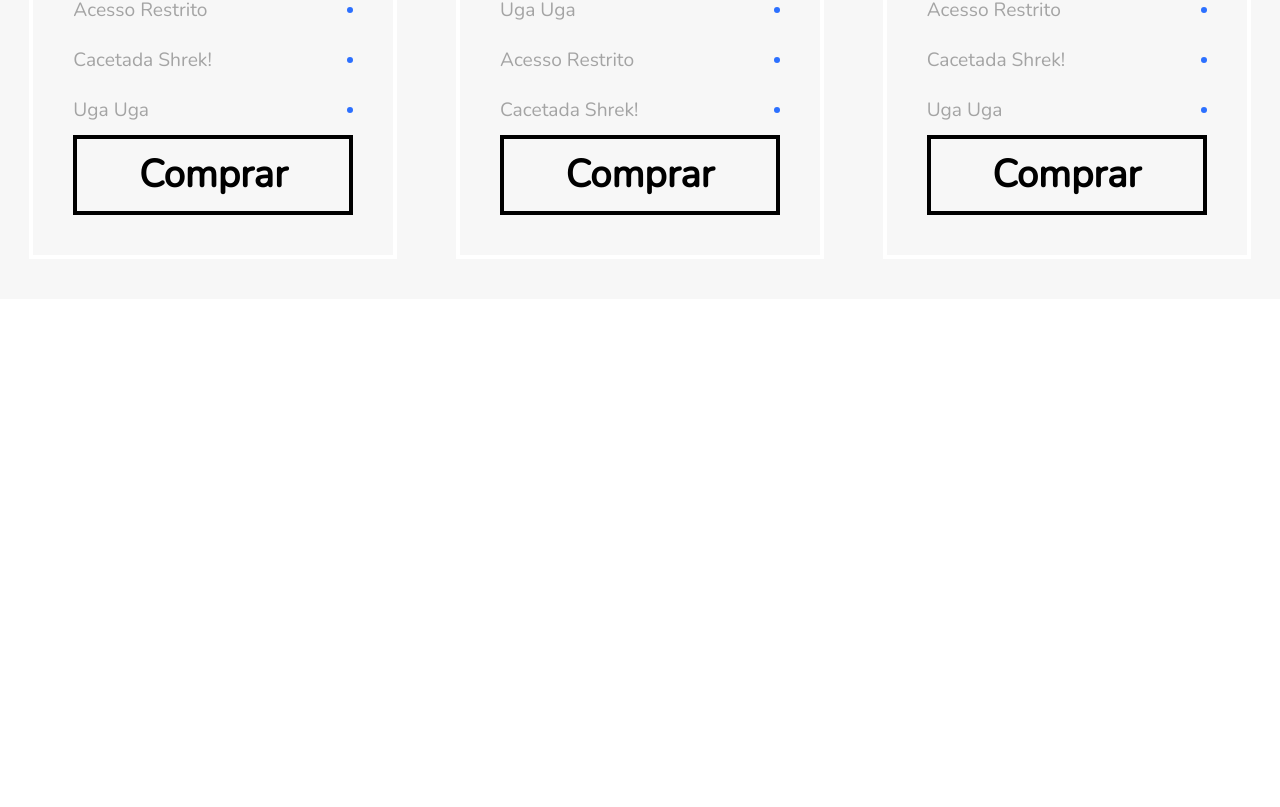
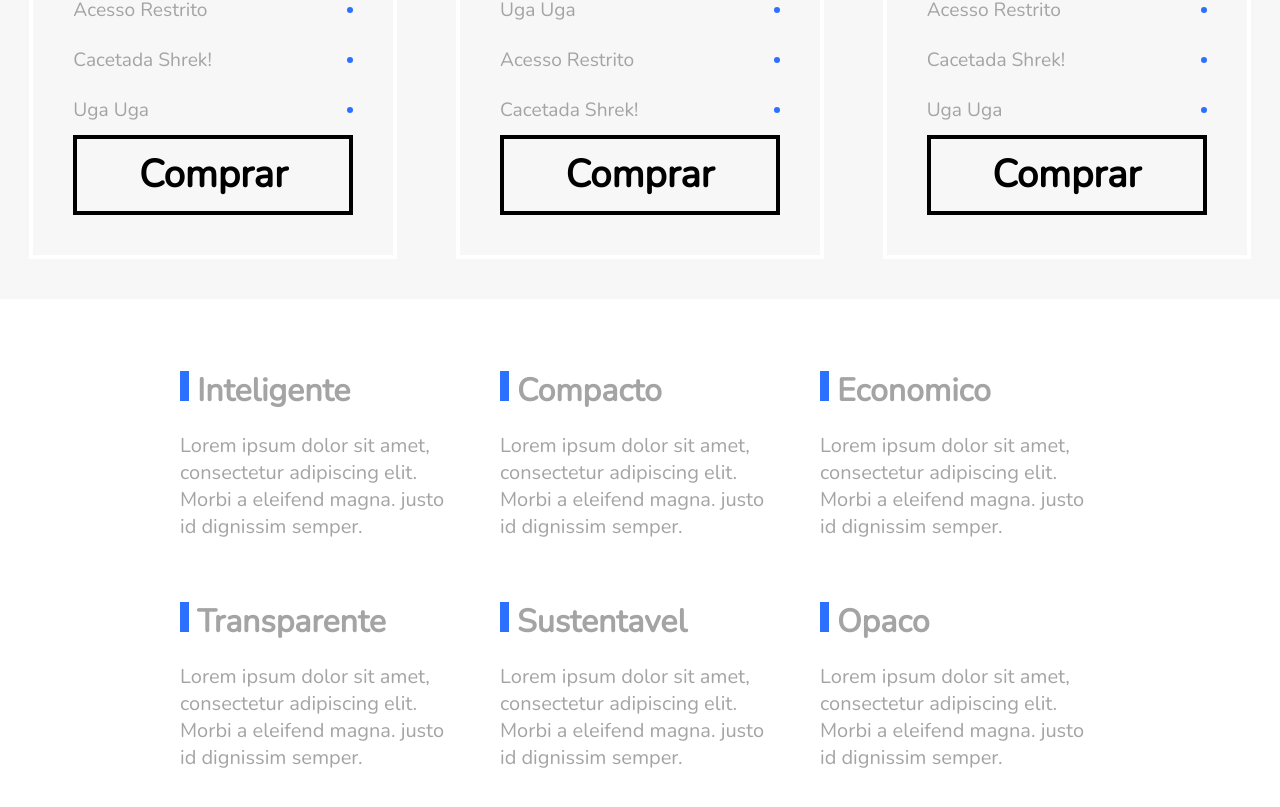
Before and after one commit to pauloUAG/flexblogReactJS, a React (Create React App) app: page / in a window 1280 px wide. Shown: the part 1938-2745 px from the top of the page. Before the commit the page ends 2247 px from the top, so only its background shows below. Built offline with nearby package versions, Linux system fonts and the light colour scheme.

Commit message:
Secao qualidade terminada

```diff
--- a/src/App.js
+++ b/src/App.js
@@ -4,6 +4,7 @@ import Header from './components/header';
 import Menu from './components/menu';
 import Main from './pages/main';
 import Preco from './components/mainPreco';
+import Qualidade from './components/mainQualidade';
 
 function App() {
   return (
@@ -12,6 +13,7 @@ function App() {
     <Menu />
     <Main />
     <Preco />
+    <Qualidade />
     </BrowserRouter>
   );
 }
--- /dev/null
+++ b/src/components/mainQualidade/index.js
@@ -0,0 +1,45 @@
+import React from 'react';
+import './styles.css';
+
+const Qualidade = () => {
+    return (
+        <section className="qualidadeSection">
+            <div className="qualiCima">
+                <div className="qualidade">
+                    <h1>Inteligente</h1>
+                    <p>Lorem ipsum dolor sit amet, consectetur adipiscing elit.
+                    Morbi a eleifend magna. justo id dignissim semper.</p>
+                </div>
+                <div className="qualidade">
+                    <h1>Compacto</h1>
+                    <p>Lorem ipsum dolor sit amet, consectetur adipiscing elit.
+                    Morbi a eleifend magna. justo id dignissim semper.</p>
+                </div>
+                <div className="qualidade">
+                    <h1>Economico</h1>
+                    <p>Lorem ipsum dolor sit amet, consectetur adipiscing elit.
+                    Morbi a eleifend magna. justo id dignissim semper.</p>
+                </div>
+            </div>
+            <div className="qualiBaixo">
+                <div className="qualidade">
+                    <h1>Transparente</h1>
+                    <p>Lorem ipsum dolor sit amet, consectetur adipiscing elit.
+                    Morbi a eleifend magna. justo id dignissim semper.</p>
+                </div>
+                <div className="qualidade">
+                    <h1>Sustentavel</h1>
+                    <p>Lorem ipsum dolor sit amet, consectetur adipiscing elit.
+                    Morbi a eleifend magna. justo id dignissim semper.</p>
+                </div>
+                <div className="qualidade">
+                    <h1>Opaco</h1>
+                    <p>Lorem ipsum dolor sit amet, consectetur adipiscing elit.
+                    Morbi a eleifend magna. justo id dignissim semper.</p>
+                </div>
+            </div>
+        </section>
+    );
+}
+
+export default Qualidade;
--- /dev/null
+++ b/src/components/mainQualidade/styles.css
@@ -0,0 +1,43 @@
+.qualidadeSection {
+    max-width: 960px;
+    margin: 30px auto;
+
+}
+
+.qualiCima {
+    display: flex;
+    flex-wrap: wrap;
+}
+
+.qualiBaixo {
+    display: flex;
+}
+
+.qualidade {
+    flex: 1 1 160px;
+    padding: 20px 20px;
+}
+
+.qualidade h1 {
+    color: #A4A4A4;
+    font-family: "Nunito", Helvetica, Arial, sans-serif;
+    font-size: 2em;
+    font-weight: bold;
+    padding: 20px 0;
+}
+
+.qualidade h1::before {
+    content: '';
+    display: inline-block;
+    width: 9px;
+    height: 30px;
+    background: #2c70ff;
+    margin-right: 8px;
+
+}
+
+.qualidade p {
+    font-family: "Nunito", Helvetica, Arial, sans-serif;
+    font-size: 1.25em;
+    color: #A4A4A4;
+}
```
